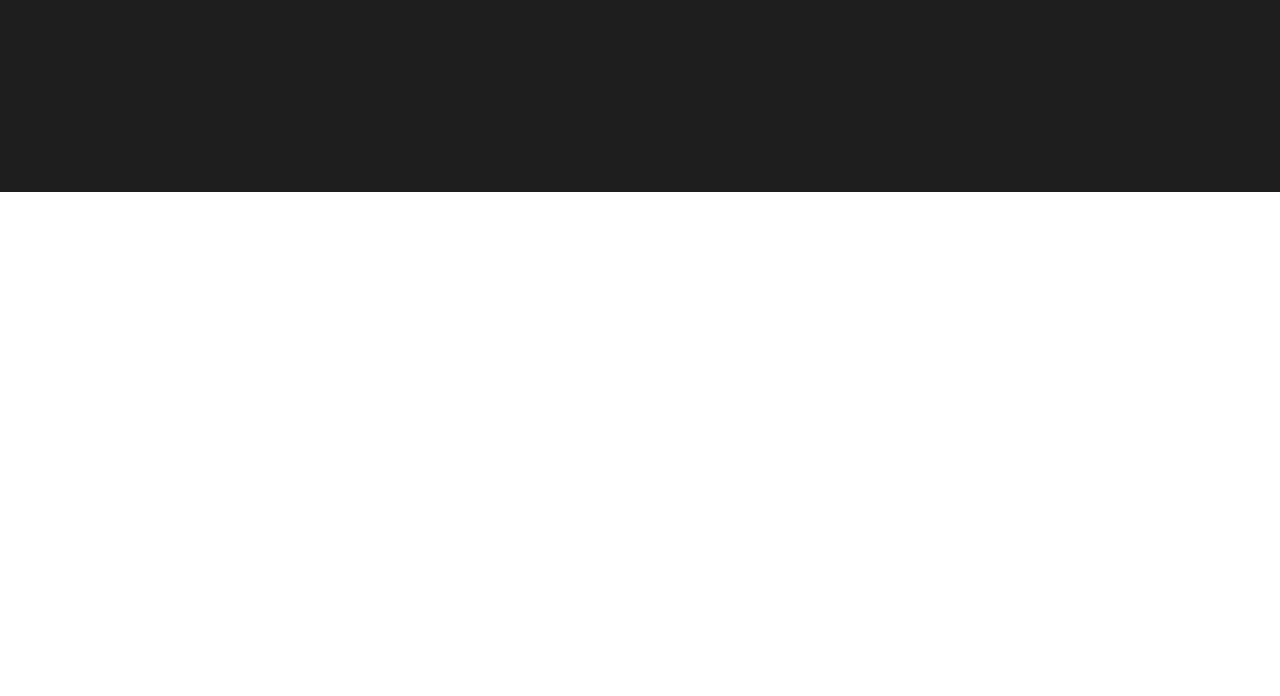
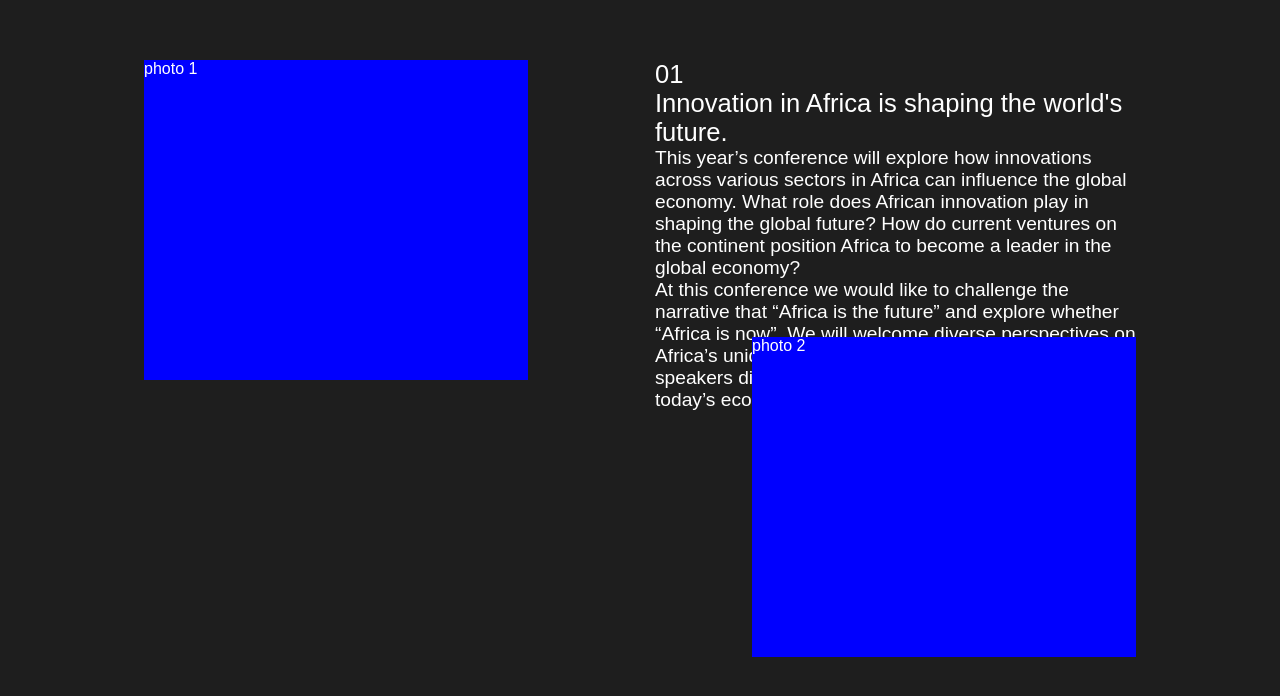
Before and after one commit to juliet29/sabf_2022, a Gatsby site: page / in a window 1280 px wide. Shown: the part 632-1328 px from the top of the page. Before the commit the page ends 824 px from the top, so only its background shows below. Built offline with nearby package versions, Linux system fonts and the light colour scheme; Gatsby itself is replaced by a stand-in of ours.

Commit message:
about start

```diff
--- /dev/null
+++ b/src/components/about/aboutSection.tsx
@@ -0,0 +1,94 @@
+import React from 'react';
+import styled from 'styled-components';
+import {GridHolder } from 'styles/sharedStyles';
+
+
+
+
+// ******* start styled components
+const PhotoPlaceholder = styled.div`
+    background-color: blue;
+    height: 40vh;
+    width: 30vw;
+`;
+
+
+const Grid = styled.div`
+    display: grid;
+    height: 100vh;
+    gap: 30px;
+    grid-template-columns: [col1-line] 1fr
+                                [col2-line] 1fr
+                                [col3-line] 1fr
+                                [col4-line] 1fr
+                                [col5-line];
+    grid-template-rows: [row1-start] 1fr
+                            [row2-start] 1fr
+                            [row3-start] 1fr
+                            [row4-start];
+    ${PhotoPlaceholder}:nth-child(1){
+        grid-column: col1-line / span 2;
+        grid-row: row1-start / span 2;
+    }
+
+    div:nth-child(2){
+        grid-column: col3-line / span 2;
+        grid-row: row1-start / span 2;
+    }
+
+    ${PhotoPlaceholder}:nth-child(3){
+        grid-column: col3-line / span 2;
+        grid-row: row2-start / span 2;
+        justify-self: end;
+        /* align-self: center; */
+    }
+
+
+`;
+
+
+
+// ******** end styled components
+
+
+const AboutSection = () => {
+    return (
+        <GridHolder>
+            <Grid>
+                <PhotoPlaceholder>
+                    photo 1
+                </PhotoPlaceholder>
+                <div>
+                    <div><h2>01</h2></div>
+                    <div>
+                        <h2>
+                            Innovation in Africa is shaping the
+                            world's future.
+                        </h2>
+                        <p>
+                        This year’s conference will explore how innovations across various
+                        sectors in Africa can influence the global economy.
+                        What role does African
+                        innovation play in shaping the global future?
+                        How do current ventures on the continent position
+                        Africa to become a leader in the global economy?
+                        <br/>
+                         At this conference we would like to challenge the narrative
+                         that “Africa is the future” and explore whether
+                         “Africa is now”.  We will welcome diverse perspectives
+                          on Africa’s unique opportunities and challenges as our speakers
+                          discuss what they see as Africa’s role in today’s economy.
+                        </p>
+                    </div>
+                </div>
+                <PhotoPlaceholder>
+                    photo 2
+                </PhotoPlaceholder>
+            </Grid>
+            </GridHolder>
+
+
+    );
+};
+
+export default AboutSection;
--- a/src/components/about/index.tsx
+++ b/src/components/about/index.tsx
@@ -1,11 +1,11 @@
 import React from 'react';
-import LargeText from './largeText';
-import SmallText from './smallText';
+import AboutSection from './aboutSection';
 import styled from 'styled-components';
 import { SectionSeperator } from 'styles/sharedStyles';
 
-const Wrapper = styled.section`
-    color: black;
+const Section = styled.section`
+    /* color: black; */
+    margin: 0 10%;
 
 `;
 
@@ -14,11 +14,10 @@ const Wrapper = styled.section`
 
 const AboutIndex = () => {
     return (
-        <Wrapper>
-            {/* <SmallText></SmallText>
-            <LargeText></LargeText> */}
+        <Section>
+            <AboutSection></AboutSection>
             <SectionSeperator></SectionSeperator>
-        </Wrapper>
+        </Section>
     );
 };
 
--- a/src/components/landing/index.tsx
+++ b/src/components/landing/index.tsx
@@ -1,17 +1,11 @@
 import React from 'react';
 import styled from 'styled-components';
 import { SectionSeperator } from 'styles/sharedStyles';
+import { GridHolder } from 'styles/sharedStyles';
 
-// styled components
+// start styled components
 const Section = styled.section`
   margin: 0 14%;
-`;
-
-const GridHolder = styled.div`
-    display: flex;
-    justify-content: center;
-
-
 `;
 
 const Grid = styled.div`
@@ -93,13 +87,8 @@ const LandingIndex:React.FC<LandingIndexProps> = ({scrollWidth}) => {
                     <p>May XX, 2022</p>
                     <a>Join Us Online + In-Person</a>
                 </div>
-
-
             </Grid>
             </GridHolder>
-
-            {/* <Title></Title>
-            <Subtitle></Subtitle> */}
             <SectionSeperator></SectionSeperator>
         </Section>
 
--- a/src/styles/sharedStyles.ts
+++ b/src/styles/sharedStyles.ts
@@ -1,12 +1,17 @@
 import styled from "styled-components";
 
-export const VerticalFlexDiv = styled.div`
-  display: flex;
-  flex-direction: column;
-  /* text-align: right; */
-`;
+// export const VerticalFlexDiv = styled.div`
+//   display: flex;
+//   flex-direction: column;
+//   /* text-align: right; */
+// `;
 
 export const SectionSeperator = styled.div`
     height: 7em;
 
 `;
+
+export const GridHolder = styled.div`
+    display: flex;
+    justify-content: center;
+`;
```
Also changed, not shown: src/components/about/largeText.tsx (deleted, +0 -52 lines).
